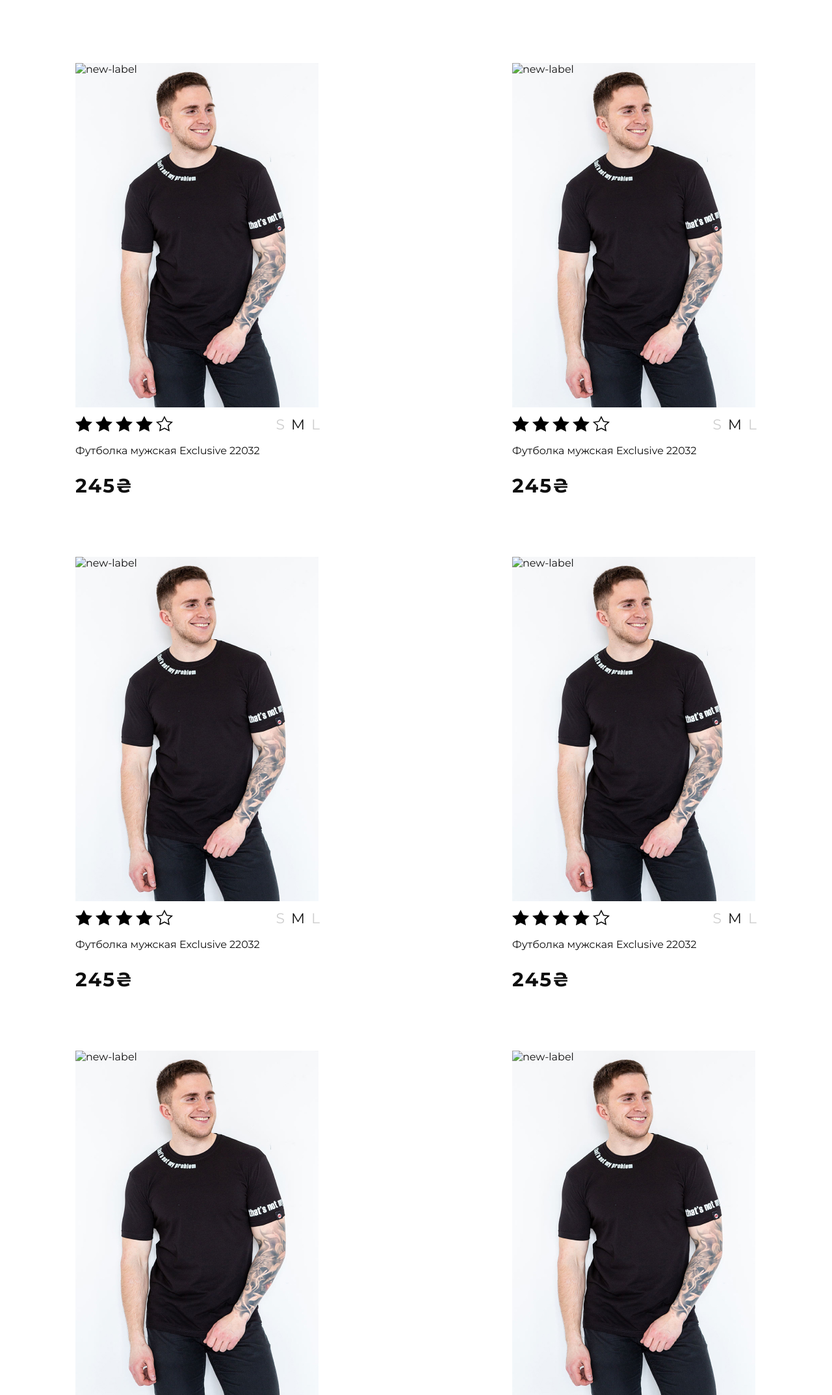
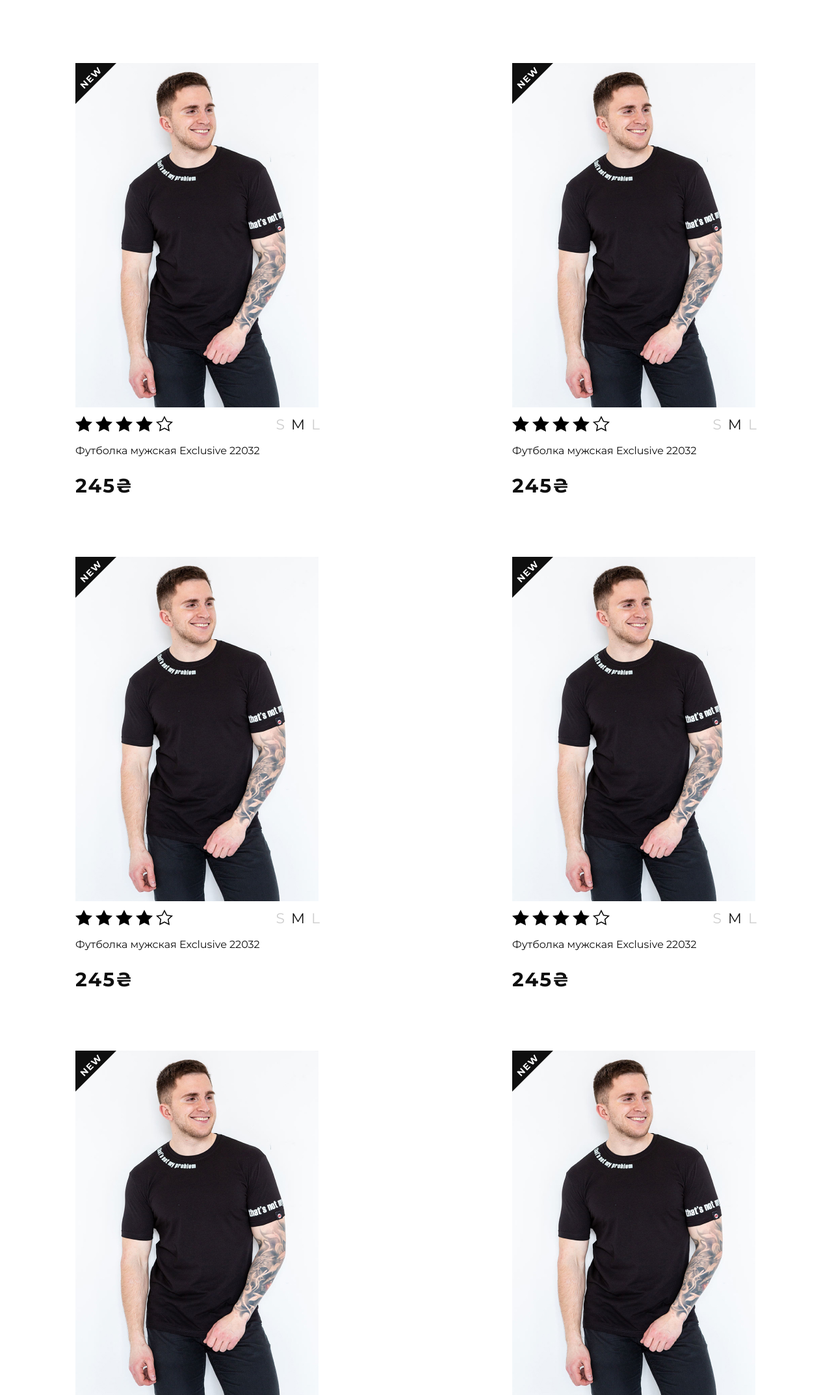
Before and after one commit to nikeron2517/Test-day-Galaxy-It, a plain HTML site: page index.html in a window 1280 px wide. Shown: the part 883-3030 px from the top of the page at 65% size. Drawn offline with Linux system fonts and the light colour scheme.

Commit message:
Update index.html

```diff
--- a/index.html
+++ b/index.html
@@ -240,7 +240,7 @@
                      <a href="#">
                         <img src="img/catalog/iitem1.jpg" alt="catalog-image">
                      </a>
-                     <img class="catalog__item-label" src="img/catalog/label-new.jpg" alt="new-label">
+                     <img class="catalog__item-label" src="img/catalog/label-new.png" alt="new-label">
                   </div>
                   <div class="catalog__wrapper">
                      <div class="catalog__rating">
@@ -262,7 +262,7 @@
                      <a href="#">
                         <img src="img/catalog/iitem1.jpg" alt="catalog-image">
                      </a>
-                     <img class="catalog__item-label" src="img/catalog/label-new.jpg" alt="new-label">
+                     <img class="catalog__item-label" src="img/catalog/label-new.png" alt="new-label">
                   </div>
                   <div class="catalog__wrapper">
                      <div class="catalog__rating">
@@ -284,7 +284,7 @@
                      <a href="#">
                         <img src="img/catalog/iitem1.jpg" alt="catalog-image">
                      </a>
-                     <img class="catalog__item-label" src="img/catalog/label-new.jpg" alt="new-label">
+                     <img class="catalog__item-label" src="img/catalog/label-new.png" alt="new-label">
                   </div>
                   <div class="catalog__wrapper">
                      <div class="catalog__rating">
@@ -306,7 +306,7 @@
                      <a href="#">
                         <img src="img/catalog/iitem1.jpg" alt="catalog-image">
                      </a>
-                     <img class="catalog__item-label" src="img/catalog/label-new.jpg" alt="new-label">
+                     <img class="catalog__item-label" src="img/catalog/label-new.png" alt="new-label">
                   </div>
                   <div class="catalog__wrapper">
                      <div class="catalog__rating">
@@ -328,7 +328,7 @@
                      <a href="#">
                         <img src="img/catalog/iitem1.jpg" alt="catalog-image">
                      </a>
-                     <img class="catalog__item-label" src="img/catalog/label-new.jpg" alt="new-label">
+                     <img class="catalog__item-label" src="img/catalog/label-new.png" alt="new-label">
                   </div>
                   <div class="catalog__wrapper">
                      <div class="catalog__rating">
@@ -350,7 +350,7 @@
                      <a href="#">
                         <img src="img/catalog/iitem1.jpg" alt="catalog-image">
                      </a>
-                     <img class="catalog__item-label" src="img/catalog/label-new.jpg" alt="new-label">
+                     <img class="catalog__item-label" src="img/catalog/label-new.png" alt="new-label">
                   </div>
                   <div class="catalog__wrapper">
                      <div class="catalog__rating">
@@ -372,7 +372,7 @@
                      <a href="#">
                         <img src="img/catalog/iitem1.jpg" alt="catalog-image">
                      </a>
-                     <img class="catalog__item-label" src="img/catalog/label-new.jpg" alt="new-label">
+                     <img class="catalog__item-label" src="img/catalog/label-new.png" alt="new-label">
                   </div>
                   <div class="catalog__wrapper">
                      <div class="catalog__rating">
@@ -394,7 +394,7 @@
                      <a href="#">
                         <img src="img/catalog/iitem1.jpg" alt="catalog-image">
                      </a>
-                     <img class="catalog__item-label" src="img/catalog/label-new.jpg" alt="new-label">
+                     <img class="catalog__item-label" src="img/catalog/label-new.png" alt="new-label">
                   </div>
                   <div class="catalog__wrapper">
                      <div class="catalog__rating">
```
